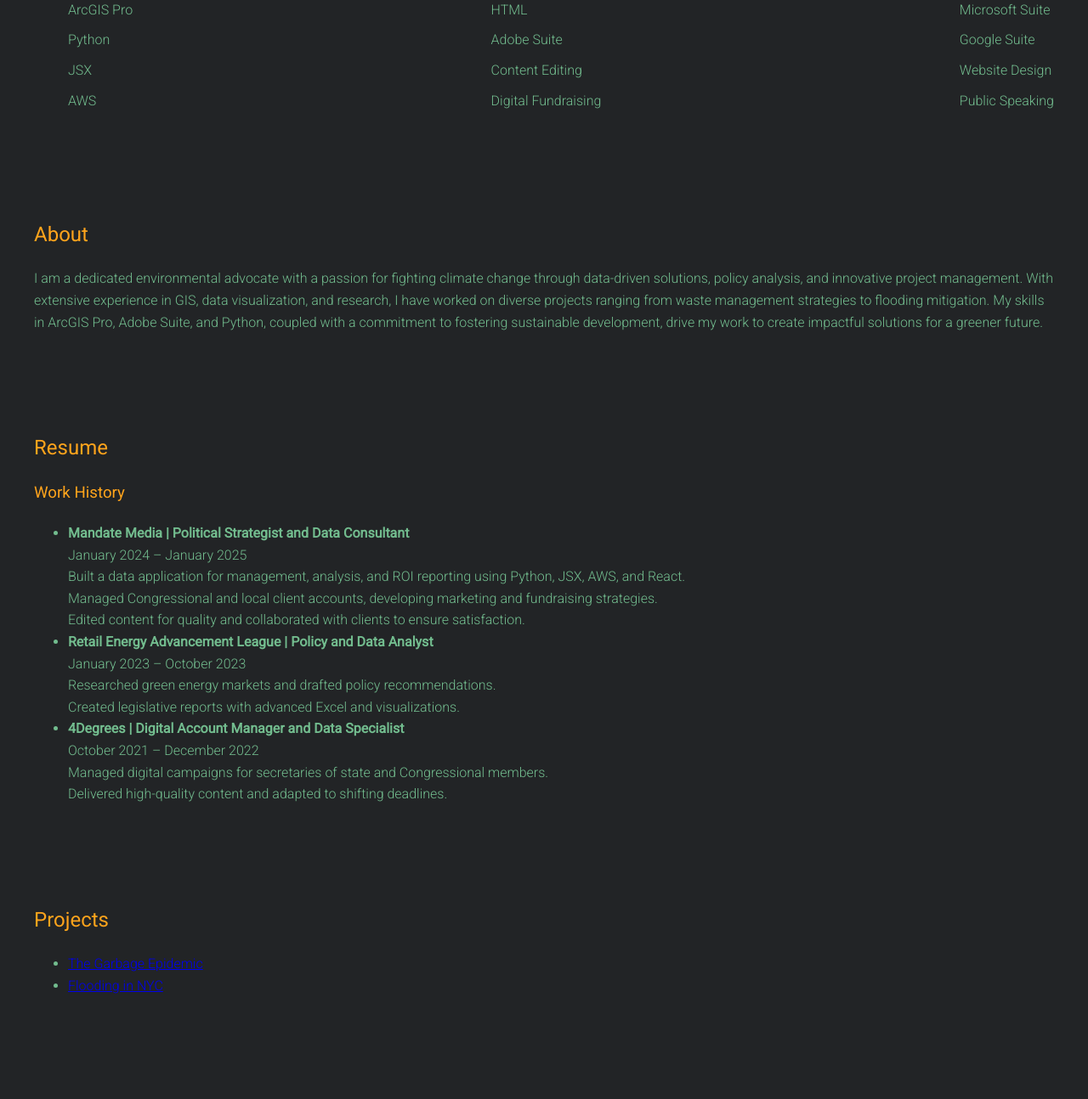
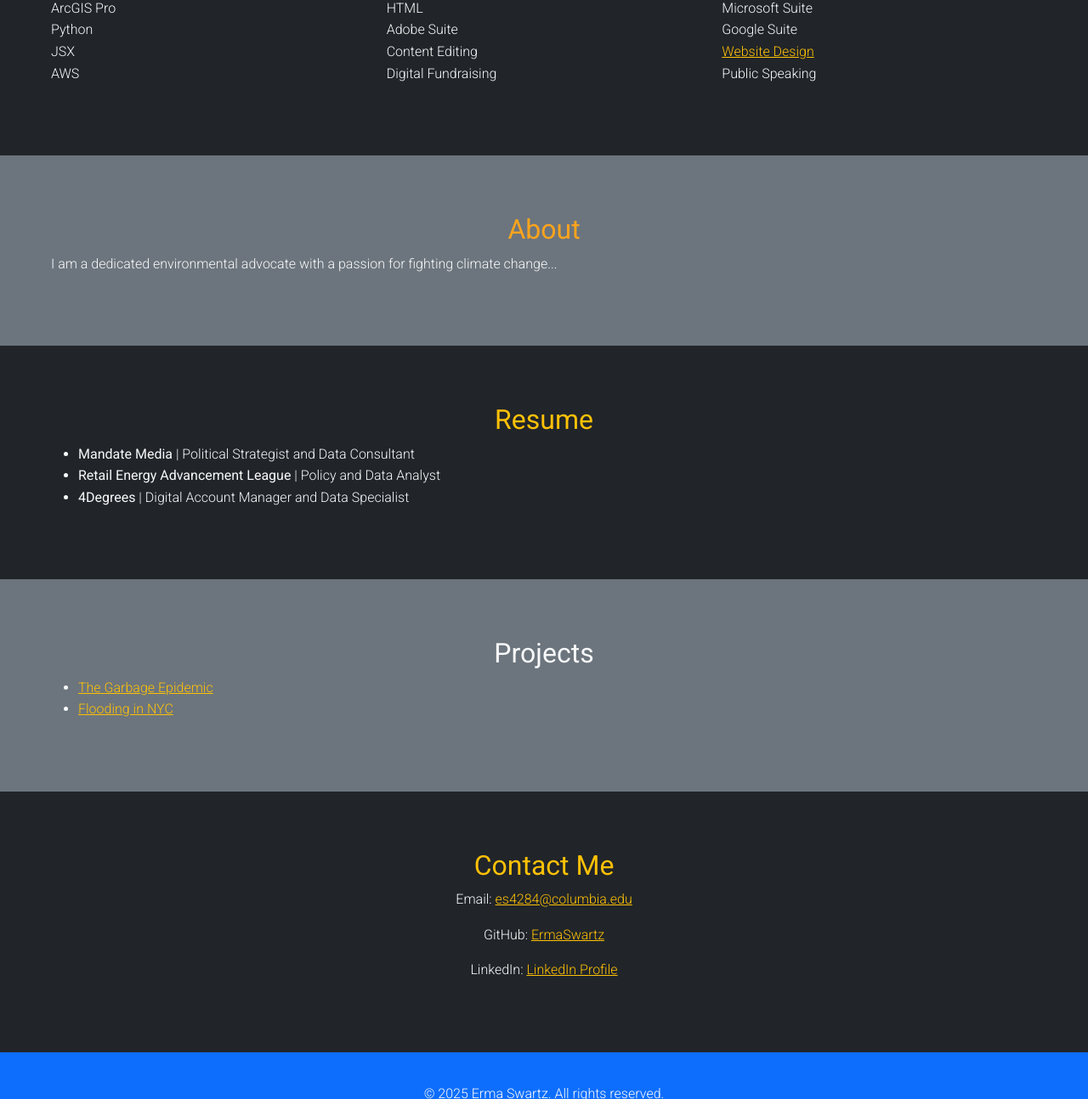
Before and after one commit to ErmaSwartz/personalsite, a plain HTML site: page index.html in a window 1280 px wide. Shown: the part 508-1802 px from the top of the page at 85% size. Drawn offline with nearby package versions, Linux system fonts and the light colour scheme.

Commit message:
bootstrap

```diff
--- a/index.html
+++ b/index.html
@@ -4,123 +4,109 @@
   <meta charset="UTF-8">
   <meta name="viewport" content="width=device-width, initial-scale=1.0">
   <title>Erma Swartz | Portfolio</title>
+  <link href="https://cdn.jsdelivr.net/npm/bootstrap@5.3.0-alpha1/dist/css/bootstrap.min.css" rel="stylesheet">
   <link rel="stylesheet" href="styles.css">
 </head>
-<body>
+<body class="bg-dark text-light">
   <!-- Navigation Bar -->
-  <header>
+  <header class="bg-primary py-3">
     <div class="container">
-      <div class="logo">
-        <h1>Erma Swartz</h1>
-      </div>
-      <nav>
-        <ul>
-          <li><a href="#hero">Home</a></li>
-          <li><a href="#skills">Skills</a></li>
-          <li><a href="#summary">About</a></li>
-          <li><a href="#resume">Resume</a></li>
-          <li><a href="#projects">Projects</a></li>
-          <li><a href="#contact">Contact</a></li>
+      <h1 class="text-center text-light">Erma Swartz</h1>
+      <nav class="d-flex justify-content-center">
+        <ul class="nav">
+          <li class="nav-item"><a href="#hero" class="nav-link text-light">Home</a></li>
+          <li class="nav-item"><a href="#skills" class="nav-link text-light">Skills</a></li>
+          <li class="nav-item"><a href="#resume" class="nav-link text-light">Resume</a></li>
+          <li class="nav-item"><a href="#projects" class="nav-link text-light">Projects</a></li>
+          <li class="nav-item"><a href="#contact" class="nav-link text-light">Contact</a></li>
         </ul>
       </nav>
     </div>
   </header>
 
   <!-- Hero Section -->
-  <section id="hero" class="section">
+  <section id="hero" class="py-5 bg-secondary text-center">
     <div class="container">
-      <h2>Fighting climate change, building data-driven solutions, and creating a sustainable future.</h2>
-      <img src="images/hero-image.jpg" alt="Sustainable future" class="responsive-img">
+      <h2 class="text-light">Fighting climate change, building data-driven solutions, and creating a sustainable future.</h2>
     </div>
   </section>
 
   <!-- Skills Section -->
-  <section id="skills" class="section">
+  <section id="skills" class="py-5">
     <div class="container">
-      <h2>Skills</h2>
-      <div class="skills-columns">
-        <ul>
+      <h2 class="text-center text-warning">Skills</h2>
+      <div class="row">
+        <div class="col-md-4">
+          <ul class="list-unstyled">
             <li>ArcGIS Pro</li>
             <li>Python</li>
             <li>JSX</li>
             <li>AWS</li>
           </ul>
-        <ul>
+        </div>
+        <div class="col-md-4">
+          <ul class="list-unstyled">
             <li>HTML</li>
             <li>Adobe Suite</li>
             <li>Content Editing</li>
             <li>Digital Fundraising</li>
           </ul>
-        <ul>
+        </div>
+        <div class="col-md-4">
+          <ul class="list-unstyled">
             <li>Microsoft Suite</li>
             <li>Google Suite</li>
-          <li>Website Design</li>
+            <li><a href="https://ermahswartz.wixsite.com/reclaimed-collective" target="_blank" rel="noopener noreferrer" class="text-warning">Website Design</a></li>
             <li>Public Speaking</li>
           </ul>
         </div>
       </div>
+    </div>
   </section>
 
-  <!-- Professional Summary Section -->
-  <section id="summary" class="section">
+  <!-- Professional Summary -->
+  <section id="summary" class="py-5 bg-secondary text-light">
     <div class="container">
-      <h2>About</h2>
-      <p>I am a dedicated environmental advocate with a passion for fighting climate change through data-driven solutions, policy analysis, and innovative project management. With extensive experience in GIS, data visualization, and research, I have worked on diverse projects ranging from waste management strategies to flooding mitigation. My skills in ArcGIS Pro, Adobe Suite, and Python, coupled with a commitment to fostering sustainable development, drive my work to create impactful solutions for a greener future.</p>
+      <h2 class="text-center">About</h2>
+      <p>I am a dedicated environmental advocate with a passion for fighting climate change...</p>
     </div>
   </section>
 
   <!-- Resume Section -->
-  <section id="resume" class="section">
+  <section id="resume" class="py-5">
     <div class="container">
-      <h2>Resume</h2>
-      <h3>Work History</h3>
+      <h2 class="text-center text-warning">Resume</h2>
       <ul>
-        <li>
-          <strong>Mandate Media | Political Strategist and Data Consultant</strong><br>
-          January 2024 – January 2025<br>
-          Built a data application for management, analysis, and ROI reporting using Python, JSX, AWS, and React.<br>
-          Managed Congressional and local client accounts, developing marketing and fundraising strategies.<br>
-          Edited content for quality and collaborated with clients to ensure satisfaction.
-        </li>
-        <li>
-          <strong>Retail Energy Advancement League | Policy and Data Analyst</strong><br>
-          January 2023 – October 2023<br>
-          Researched green energy markets and drafted policy recommendations.<br>
-          Created legislative reports with advanced Excel and visualizations.
-        </li>
-        <li>
-          <strong>4Degrees | Digital Account Manager and Data Specialist</strong><br>
-          October 2021 – December 2022<br>
-          Managed digital campaigns for secretaries of state and Congressional members.<br>
-          Delivered high-quality content and adapted to shifting deadlines.
-        </li>
+        <li><strong>Mandate Media</strong> | Political Strategist and Data Consultant</li>
+        <li><strong>Retail Energy Advancement League</strong> | Policy and Data Analyst</li>
+        <li><strong>4Degrees</strong> | Digital Account Manager and Data Specialist</li>
       </ul>
     </div>
   </section>
 
   <!-- Projects Section -->
-  <section id="projects" class="section">
+  <section id="projects" class="py-5 bg-secondary">
     <div class="container">
-      <h2>Projects</h2>
+      <h2 class="text-center text-light">Projects</h2>
       <ul>
-        <li><a href="Projects/garbageepidemic.html">The Garbage Epidemic</a></li>
-        <li><a href="Projects/floodingstudy.html">Flooding in NYC</a></li>
+        <li><a href="Projects/garbageepidemic.html" class="text-warning">The Garbage Epidemic</a></li>
+        <li><a href="Projects/floodingstudy.html" class="text-warning">Flooding in NYC</a></li>
       </ul>
     </div>
   </section>
 
   <!-- Contact Section -->
-  <section id="contact" class="section">
+  <section id="contact" class="py-5">
     <div class="container">
-      <h2>Contact Me</h2>
-      <p>Email: <a href="mailto:es4284@columbia.edu">es4284@columbia.edu</a></p>
-      <p>GitHub: <a href="https://github.com/ErmaSwartz" target="_blank">ErmaSwartz</a></p>
-      <p>LinkedIn: <a href="https://linkedin.com/in/erma-swartz-174939184" target="_blank">LinkedIn Profile</a></p>
+      <h2 class="text-center text-warning">Contact Me</h2>
+      <p class="text-center">Email: <a href="mailto:es4284@columbia.edu" class="text-warning">es4284@columbia.edu</a></p>
+      <p class="text-center">GitHub: <a href="https://github.com/ErmaSwartz" target="_blank" class="text-warning">ErmaSwartz</a></p>
+      <p class="text-center">LinkedIn: <a href="https://linkedin.com/in/erma-swartz-174939184" target="_blank" class="text-warning">LinkedIn Profile</a></p>
     </div>
   </section>
 
-  <footer>
-    <div class="container">
+  <footer class="py-3 bg-primary">
+    <div class="container text-center text-light">
       <p>&copy; 2025 Erma Swartz. All rights reserved.</p>
     </div>
   </footer>
```
Lines whose indentation alone changed are shown as unchanged.
